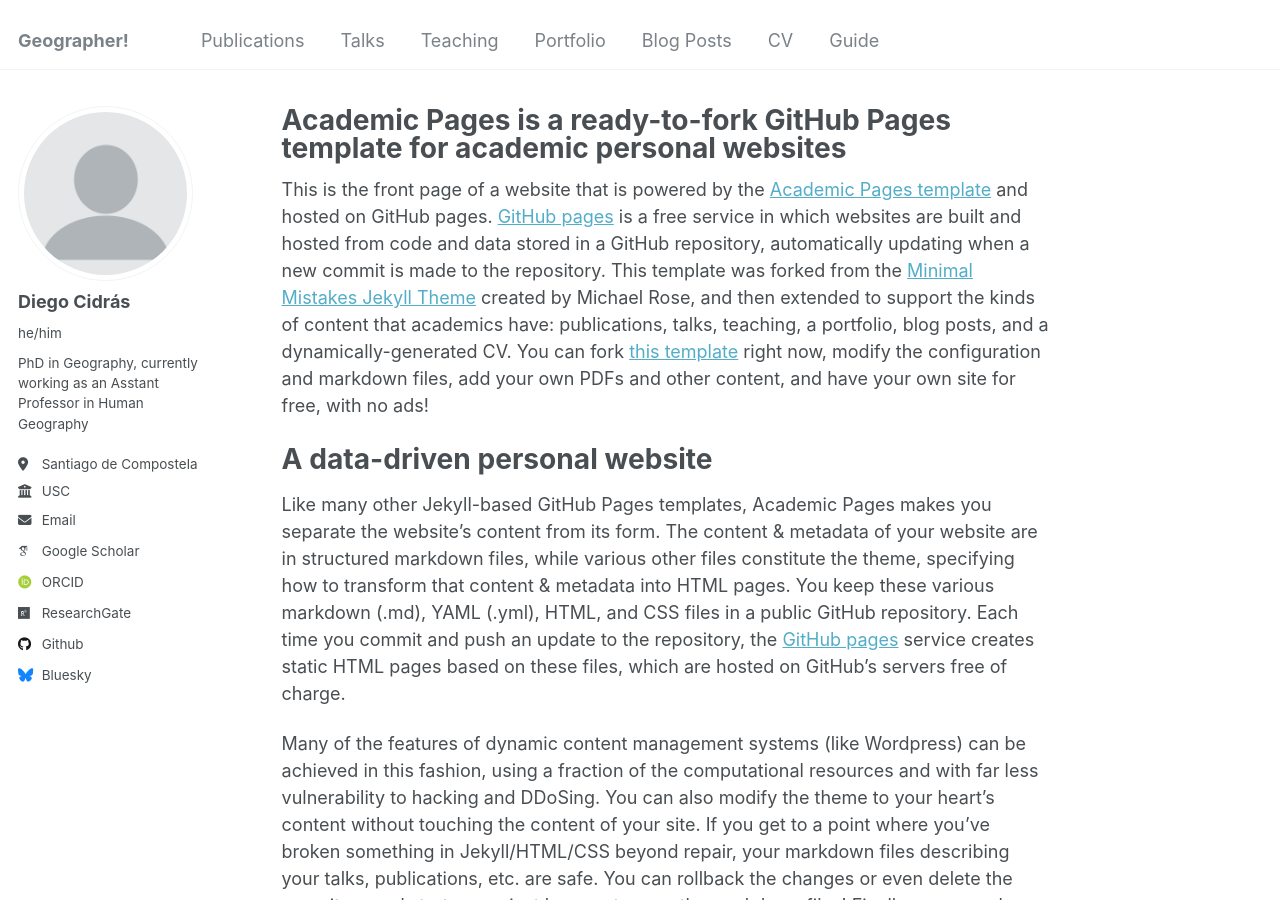
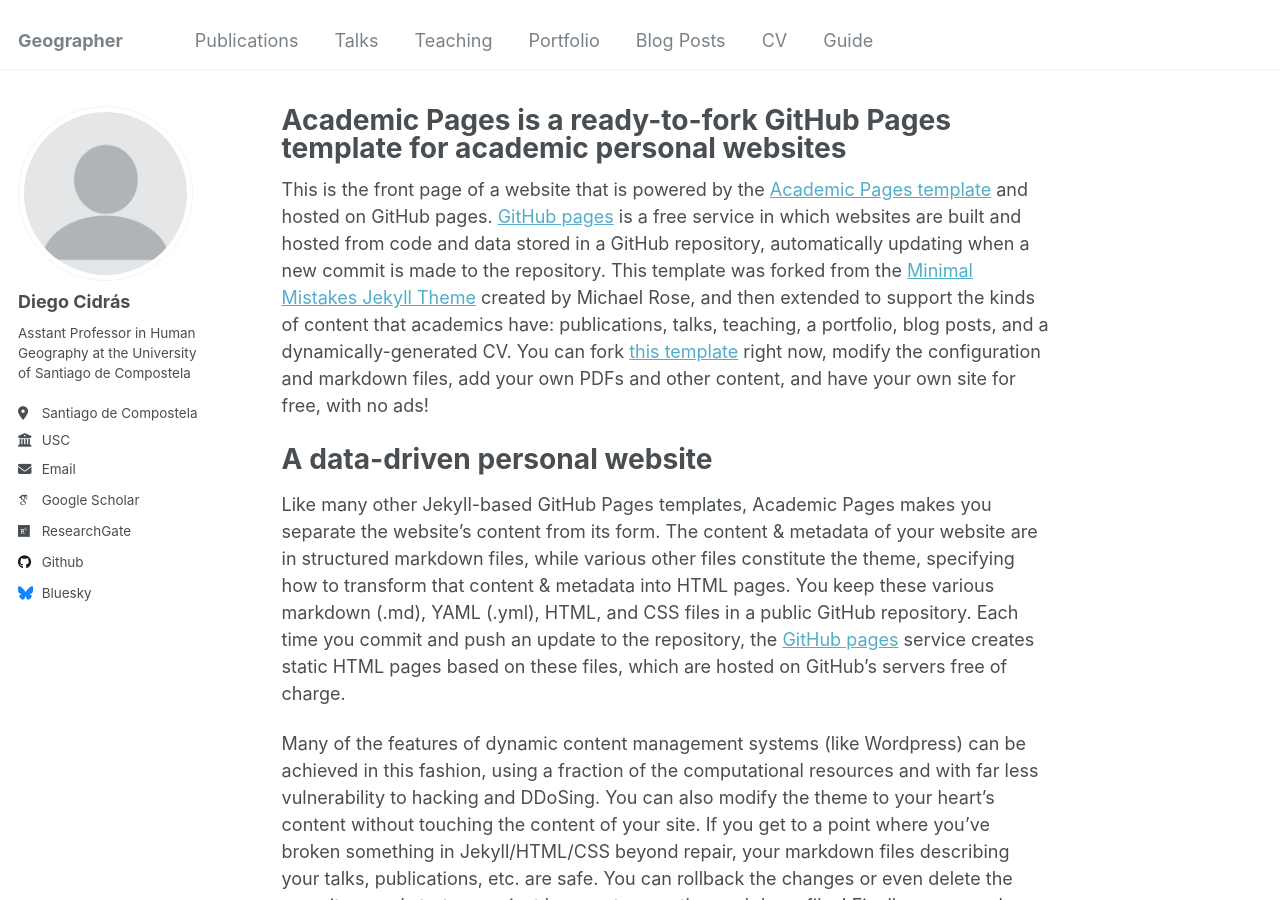
Before and after one commit to diegocidras/diegocidras.github.io, a Jekyll site: the page built from _pages/about.md, in a window 1280 px wide and 900 px high. Built offline with Jekyll 4.4.1, drawn with Linux system fonts in a browser that asks for light colours; some web fonts are replaced.

Commit message:
Update _config.yml

```diff
--- a/_config.yml
+++ b/_config.yml
@@ -8,7 +8,7 @@
 
 # Basic Site Settings
 locale                   : "en-US"
-title                    : "Geographer!"
+title                    : "Geographer"
 title_separator          : "-"
 name                     : &name "Diego Cidrás"
 description              : &description "Assistant Professor at the University of Santiago de Compostela"
@@ -23,8 +23,8 @@ author:
   # Biographic information
   avatar           : "profile.png"
   name             : "Diego Cidrás"
-  pronouns         : "he/him"
-  bio              : "PhD in Geography, currently working as an Asstant Professor in Human Geography"
+  pronouns         : # "he/him"
+  bio              : "Asstant Professor in Human Geography at the University of Santiago de Compostela"
   location         : "Santiago de Compostela"
   employer         : "USC"
   uri              : # URL
@@ -34,7 +34,7 @@ author:
   arxiv            : # URL - Update with the correct link to your profile
   googlescholar    : "https://scholar.google.com/citations?user=rAGIzoIAAAAJ&hl=es"
   impactstory      : # URL
-  orcid            : "https://orcid.org/0000-0002-4385-4642"
+  orcid            : # "https://orcid.org/0000-0002-4385-4642"
   semantic         : # URL
   pubmed           : # URL
   researchgate     : "https://www.researchgate.net/profile/Diego-Cidras"
```
